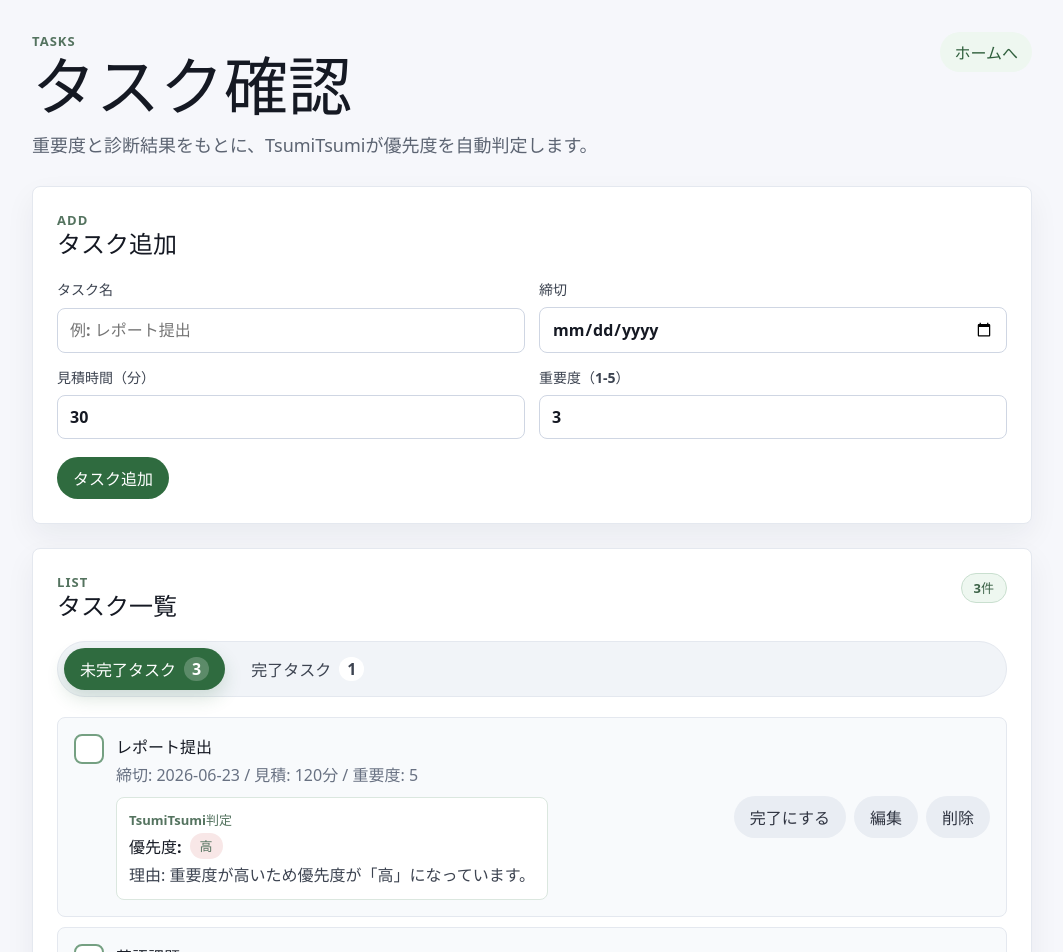
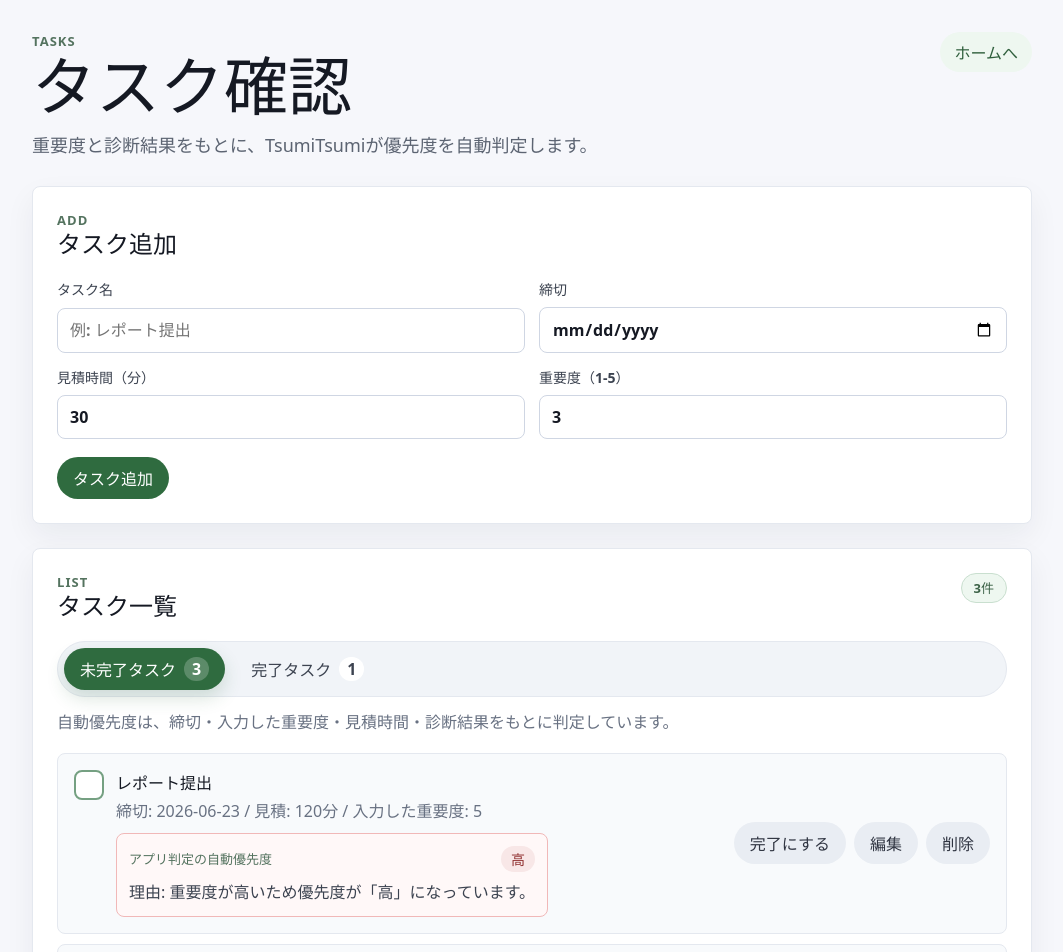
Before and after one commit to 3ackbut/Tsumi-Tsumi, a React (Vite) app: page /tasks in a window 1280 px wide. Shown: the top 952 px of the page, without its empty margins (108-1171 px from the left). Built offline with nearby package versions, Linux system fonts and the light colour scheme.

Commit message:
改善: 自動優先度表示を分かりやすくする

```diff
--- a/src/App.css
+++ b/src/App.css
@@ -461,6 +461,10 @@ input:focus {
   margin-top: 20px;
 }
 
+.priority-help-text {
+  margin-top: 12px;
+}
+
 .task-item {
   display: flex;
   align-items: center;
@@ -501,7 +505,7 @@ input:focus {
 
 .auto-priority-box {
   display: grid;
-  gap: 4px;
+  gap: 8px;
   margin-top: 10px;
   padding: 12px;
   background: #ffffff;
@@ -509,20 +513,33 @@ input:focus {
   border-radius: 8px;
 }
 
-.auto-priority-box span {
+.auto-priority-高 {
+  background: #fff8f8;
+  border-color: #f1b8b8;
+}
+
+.auto-priority-中 {
+  background: #fffaf0;
+  border-color: #efd184;
+}
+
+.auto-priority-低 {
+  background: #f6fbf7;
+  border-color: #bddcc5;
+}
+
+.auto-priority-header {
+  display: flex;
+  flex-wrap: wrap;
+  align-items: center;
+  justify-content: space-between;
+  gap: 8px;
+}
+
+.auto-priority-header > span:first-child {
   color: #54735f;
   font-size: 13px;
   font-weight: 800;
-}
-
-.auto-priority-box strong {
-  display: flex;
-  flex-wrap: wrap;
-  align-items: center;
-  gap: 8px;
-  color: #151923;
-  font-size: 16px;
-  text-decoration: none;
 }
 
 .auto-priority-box p {
--- a/src/pages/Tasks.tsx
+++ b/src/pages/Tasks.tsx
@@ -16,6 +16,7 @@
  * 2026年6月26日  コード規約に沿ったコメントを追加
  * 2026年6月26日  ソースコードヘッダを追加
  * 2026年7月2日  Issue #27 タスク追加・編集時の入力チェックを追加
+ * 2026年7月2日  Issue #42 自動優先度表示を改善
  */
 
 import { useState } from "react";
@@ -290,6 +291,12 @@ function Tasks() {
           </button>
         </div>
 
+        {activeTab === "incomplete" && (
+          <p className="muted-text priority-help-text">
+            自動優先度は、締切・入力した重要度・見積時間・診断結果をもとに判定しています。
+          </p>
+        )}
+
         {displayTasks.length === 0 ? (
           <div className="empty-state">
             <strong>
@@ -326,18 +333,19 @@ function Tasks() {
                       <strong>{task.name}</strong>
                       <p>
                         締切: {task.deadline} / 見積: {task.estimatedMinutes}分 /
-                        重要度: {task.importance}
+                        入力した重要度: {task.importance}
                       </p>
-                      <div className="auto-priority-box">
-                        <span>TsumiTsumi判定</span>
-                        <strong>
-                          優先度:
+                      <div
+                        className={`auto-priority-box auto-priority-${autoPriority.level}`}
+                      >
+                        <div className="auto-priority-header">
+                          <span>アプリ判定の自動優先度</span>
                           <span
                             className={`priority-badge priority-${autoPriority.level}`}
                           >
                             {autoPriority.level}
                           </span>
-                        </strong>
+                        </div>
                         <p>理由: {autoPriority.reason}</p>
                       </div>
                     </div>
```
